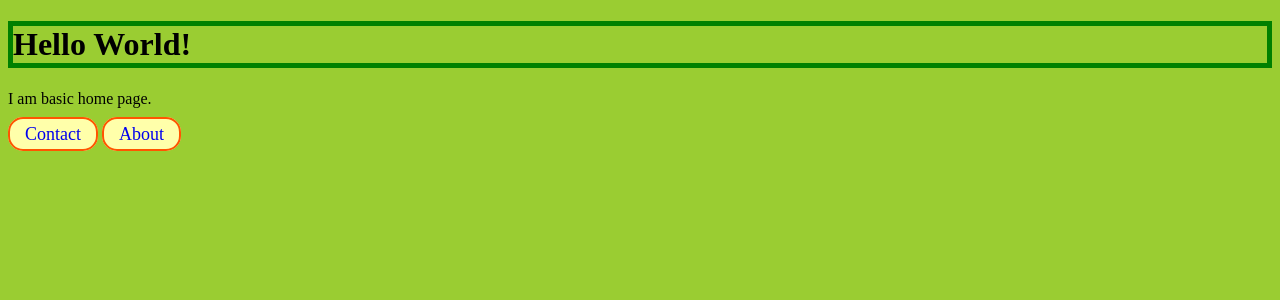
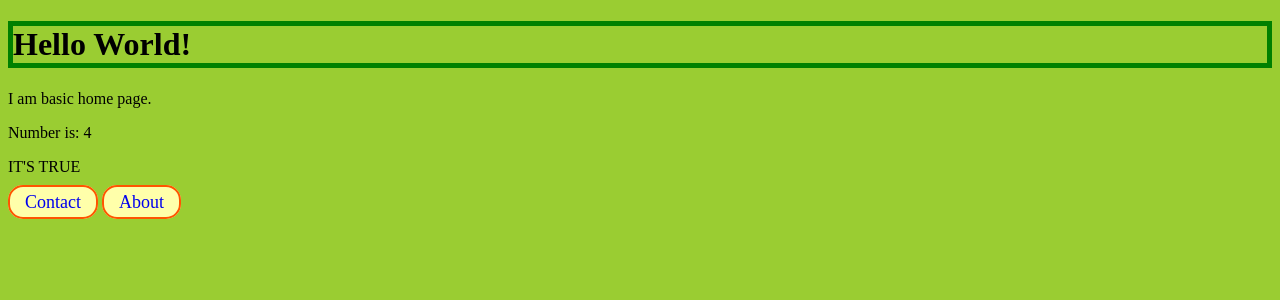
Before and after one commit to BadKoldrysh/heap, a Django app: page / in a window 1280 px wide. Shown: the top 300 px of the page. Run offline with Django 3.2, Linux system fonts and the light colour scheme.

Commit message:
Modify homepage template with using a variable from the views.py

```diff
--- a/python_projects/myhellowebapp/collection/templates/index.html
+++ b/python_projects/myhellowebapp/collection/templates/index.html
@@ -4,6 +4,12 @@
 {% block content %}
     <h1>Hello World!</h1>
     <p>I am basic home page.</p>
+    <p>Number is: {{ number }}</p>
+    {% if number == 4 %}
+        <p>IT'S TRUE</p>
+    {% else %}
+        <p>IT'S FALSE</p>
+    {% endif %}
     <a href="{% url 'contact' %}" class="btn">Contact</a>
     <a href="{% url 'about' %}" class="btn">About</a>
 {% endblock %}
--- a/python_projects/myhellowebapp/collection/views.py
+++ b/python_projects/myhellowebapp/collection/views.py
@@ -2,5 +2,10 @@ from django.shortcuts import render
 
 # Create your views here.
 def index(request):
+    # defining the variable
+    number = 4
+    # passing the variable to the view
     # this is your new view
-    return render(request, 'index.html')
+    return render(request, 'index.html', {
+        'number': number,
+    })
```
